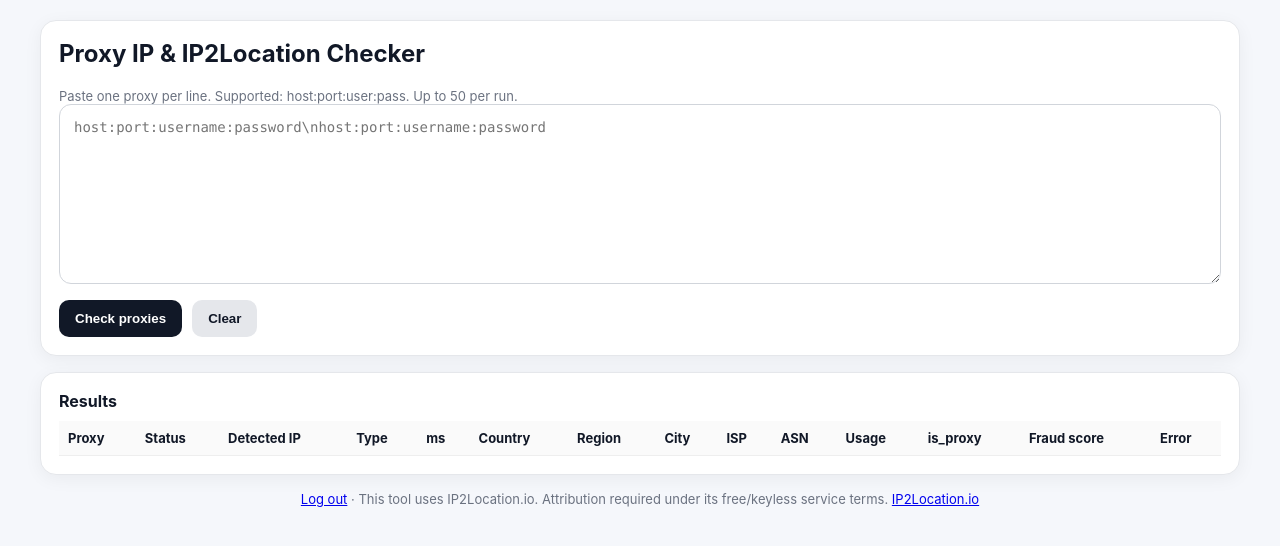
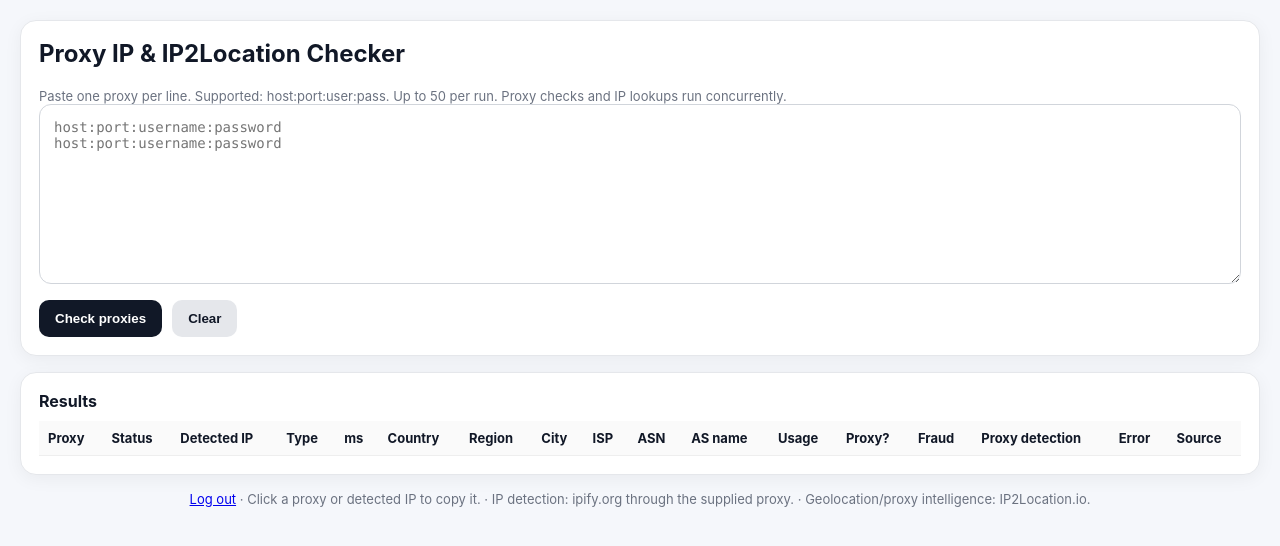
Before and after one commit to vitinvmoss/proxy-ip2location-checker, a Flask app: page / in a window 1280 px wide. Shown: the top 546 px of the page. Run offline with Flask 3, Linux system fonts and the light colour scheme; lists and menus that the app fills with data are empty.

Commit message:
Updated files new

```diff
--- a/templates/index.html
+++ b/templates/index.html
@@ -6,15 +6,20 @@
 <title>Proxy IP & IP2Location Checker</title>
 <style>
 body{font-family:-apple-system,BlinkMacSystemFont,"Segoe UI",sans-serif;margin:0;background:#f5f7fb;color:#111827}
-main{max-width:1200px;margin:auto;padding:20px}
+main{max-width:1500px;margin:auto;padding:20px}
 .card{background:white;border:1px solid #e5e7eb;border-radius:16px;padding:18px;box-shadow:0 4px 18px rgba(0,0,0,.05);margin-bottom:16px}
 textarea{width:100%;box-sizing:border-box;min-height:180px;padding:14px;border:1px solid #d1d5db;border-radius:12px;font:14px ui-monospace,SFMono-Regular,Menlo,monospace}
 button{border:0;border-radius:10px;padding:11px 16px;font-weight:700;cursor:pointer;background:#111827;color:white}.secondary{background:#e5e7eb;color:#111827}
 .row{display:flex;gap:10px;align-items:center;flex-wrap:wrap;margin-top:12px}.muted{color:#6b7280;font-size:13px}
 .tablewrap{overflow:auto}.bar{display:flex;justify-content:space-between;gap:10px;align-items:center;margin-bottom:10px}
-table{width:100%;border-collapse:collapse;font-size:13px;white-space:nowrap}th,td{padding:9px;border-bottom:1px solid #eee;text-align:left}th{position:sticky;top:0;background:#fafafa}
+table{width:100%;border-collapse:collapse;font-size:13px;white-space:nowrap}th,td{padding:9px;border-bottom:1px solid #eee;text-align:left}th{position:sticky;top:0;background:#fafafa;z-index:2}
 .good{color:#047857;font-weight:700}.bad{color:#b91c1c;font-weight:700}
 .badge{display:inline-block;padding:3px 7px;border-radius:999px;background:#eef2ff;font-size:12px}
+.clickcopy{cursor:pointer;text-decoration:underline;text-decoration-style:dotted;text-underline-offset:3px}
+.clickcopy:hover{opacity:.7}
+.source{font-size:11px;color:#6b7280}
+.toast{position:fixed;left:50%;bottom:22px;transform:translateX(-50%);background:#111827;color:white;padding:9px 14px;border-radius:999px;opacity:0;pointer-events:none;transition:.15s}
+.toast.show{opacity:1}
 @media(max-width:700px){main{padding:10px}.card{padding:13px}table{font-size:12px}}
 </style>
 </head>
@@ -22,40 +27,134 @@ table{width:100%;border-collapse:collapse;font-size:13px;white-space:nowrap}th,t
 <main>
 <div class="card">
 <h2 style="margin-top:0">Proxy IP & IP2Location Checker</h2>
-<div class="muted">Paste one proxy per line. Supported: host:port:user:pass. Up to 50 per run.</div>
-<textarea id="proxies" placeholder="host:port:username:password\nhost:port:username:password"></textarea>
-<div class="row"><button id="check">Check proxies</button><button class="secondary" id="clear">Clear</button><span id="status" class="muted"></span></div>
+<div class="muted">Paste one proxy per line. Supported: host:port:user:pass. Up to 50 per run. Proxy checks and IP lookups run concurrently.</div>
+<textarea id="proxies" placeholder="host:port:username:password&#10;host:port:username:password"></textarea>
+<div class="row">
+<button id="check">Check proxies</button>
+<button class="secondary" id="clear">Clear</button>
+<span id="status" class="muted"></span>
 </div>
+</div>
+
 <div class="card tablewrap">
 <div class="bar"><strong>Results</strong><span id="counts" class="muted"></span></div>
 <table>
-<thead><tr><th>Proxy</th><th>Status</th><th>Detected IP</th><th>Type</th><th>ms</th><th>Country</th><th>Region</th><th>City</th><th>ISP</th><th>ASN</th><th>Usage</th><th>is_proxy</th><th>Fraud score</th><th>Error</th></tr></thead>
+<thead><tr>
+<th>Proxy</th><th>Status</th><th>Detected IP</th><th>Type</th><th>ms</th>
+<th>Country</th><th>Region</th><th>City</th><th>ISP</th><th>ASN</th><th>AS name</th>
+<th>Usage</th><th>Proxy?</th><th>Fraud</th><th>Proxy detection</th><th>Error</th><th>Source</th>
+</tr></thead>
 <tbody id="out"></tbody>
 </table>
 </div>
-<div class="muted" style="text-align:center;padding-bottom:20px"><a href="/logout">Log out</a> · This tool uses IP2Location.io. Attribution required under its free/keyless service terms. <a href="https://www.ip2location.io" target="_blank">IP2Location.io</a></div>
+
+<div class="muted" style="text-align:center;padding-bottom:20px">
+<a href="/logout">Log out</a> · Click a proxy or detected IP to copy it.
+· IP detection: ipify.org through the supplied proxy.
+· Geolocation/proxy intelligence: IP2Location.io.
+</div>
 </main>
+<div id="toast" class="toast">Copied</div>
+
 <script>
 const $=s=>document.querySelector(s);
-$('#clear').onclick=()=>{ $('#proxies').value=''; $('#out').innerHTML=''; $('#status').textContent=''; $('#counts').textContent=''; };
+
+$('#clear').onclick=()=>{
+  $('#proxies').value='';
+  $('#out').innerHTML='';
+  $('#status').textContent='';
+  $('#counts').textContent='';
+};
+
+async function copyText(value){
+  if(!value) return;
+  try{
+    await navigator.clipboard.writeText(value);
+  }catch(e){
+    const ta=document.createElement('textarea');
+    ta.value=value; document.body.appendChild(ta); ta.select();
+    document.execCommand('copy'); ta.remove();
+  }
+  const t=$('#toast');
+  t.textContent='Copied: '+value;
+  t.classList.add('show');
+  clearTimeout(window.copyToastTimer);
+  window.copyToastTimer=setTimeout(()=>t.classList.remove('show'),1200);
+}
+
+function clickable(value, cls=''){
+  if(!value) return '';
+  return `<span class="clickcopy ${cls}" title="Click to copy" data-copy="${esc(value)}">${esc(value)}</span>`;
+}
+
+$('#out').addEventListener('click', e=>{
+  const el=e.target.closest('[data-copy]');
+  if(el) copyText(el.getAttribute('data-copy'));
+});
+
 $('#check').onclick=async()=>{
   const text=$('#proxies').value.trim();
   if(!text){$('#status').textContent='Paste some proxies first.';return;}
-  $('#check').disabled=true; $('#status').textContent='Checking...'; $('#out').innerHTML='';
+  $('#check').disabled=true;
+  $('#status').textContent='Checking proxies and looking up detected IPs...';
+  $('#out').innerHTML='';
   try{
-    const r=await fetch('/api/check',{method:'POST',headers:{'Content-Type':'application/json'},body:JSON.stringify({text})});
-    const data=await r.json(); if(!r.ok) throw new Error(data.error||'Request failed');
+    const r=await fetch('/api/check',{
+      method:'POST',
+      headers:{'Content-Type':'application/json'},
+      body:JSON.stringify({text})
+    });
+    const data=await r.json();
+    if(!r.ok) throw new Error(data.error||'Request failed');
+
     let online=0;
     $('#out').innerHTML=data.results.map(x=>{
       if(x.status==='online') online++;
-      return `<tr><td>${esc(x.proxy)}</td><td class="${x.status==='online'?'good':'bad'}">${esc(x.status)}</td><td>${esc(x.exit_ip||'')}</td><td><span class="badge">${esc(x.proxy_type||'')}</span></td><td>${esc(x.response_ms??'')}</td><td>${esc(x.country||'')}</td><td>${esc(x.region||'')}</td><td>${esc(x.city||'')}</td><td>${esc(x.isp||'')}</td><td>${esc(x.asn||'')}</td><td>${esc(x.usage_type||'')}</td><td>${x.is_proxy===true?'true':x.is_proxy===false?'false':''}</td><td>${esc(x.fraud_score??'')}</td><td class="bad">${esc(x.error||x.location_error||'')}</td></tr>`;
+      const proxyDet = [
+        x.proxy_detection_type ? `type=${x.proxy_detection_type}` : '',
+        x.is_vpn===true ? 'VPN' : '',
+        x.is_tor===true ? 'TOR' : '',
+        x.is_data_center===true ? 'DCH' : '',
+        x.is_public_proxy===true ? 'PUB' : '',
+        x.is_web_proxy===true ? 'WEB' : '',
+        x.is_residential_proxy===true ? 'RES' : ''
+      ].filter(Boolean).join(' · ');
+
+      return `<tr>
+        <td>${clickable(x.proxy)}</td>
+        <td class="${x.status==='online'?'good':'bad'}">${esc(x.status)}</td>
+        <td>${clickable(x.exit_ip,'good')}</td>
+        <td><span class="badge">${esc(x.proxy_type||'')}</span></td>
+        <td>${esc(x.response_ms??'')}</td>
+        <td>${esc(x.country||'')}</td>
+        <td>${esc(x.region||'')}</td>
+        <td>${esc(x.city||'')}</td>
+        <td>${esc(x.isp||'')}</td>
+        <td>${esc(x.asn||'')}</td>
+        <td>${esc(x.as_name||'')}</td>
+        <td>${esc(x.usage_type||'')}</td>
+        <td>${x.is_proxy===true?'true':x.is_proxy===false?'false':''}</td>
+        <td>${esc(x.fraud_score??'')}</td>
+        <td>${esc(proxyDet)}</td>
+        <td class="bad">${esc(x.error||x.location_error||'')}</td>
+        <td class="source">${x.status==='online'?'ipify + IP2Location.io':''}</td>
+      </tr>`;
     }).join('');
-    $('#counts').textContent=`${online}/${data.results.length} online`;
+
+    $('#counts').textContent=`${online}/${data.results.length} online · ${data.unique_ips_looked_up} unique IP lookup(s) · ${data.lookup_mode}`;
     $('#status').textContent='Done';
-  }catch(e){$('#status').textContent=e.message}
-  finally{$('#check').disabled=false;}
+  }catch(e){
+    $('#status').textContent=e.message;
+  }finally{
+    $('#check').disabled=false;
+  }
 };
-function esc(v){return String(v??'').replace(/[&<>"']/g,m=>({'&':'&amp;','<':'&lt;','>':'&gt;','"':'&quot;',"'":'&#39;'}[m]));}
+
+function esc(v){
+  return String(v??'').replace(/[&<>"']/g,m=>({
+    '&':'&amp;','<':'&lt;','>':'&gt;','"':'&quot;',"'":'&#39;'
+  }[m]));
+}
 </script>
 </body>
 </html>
```
Also changed, not shown: templates/login.html (+13 -1 lines).
